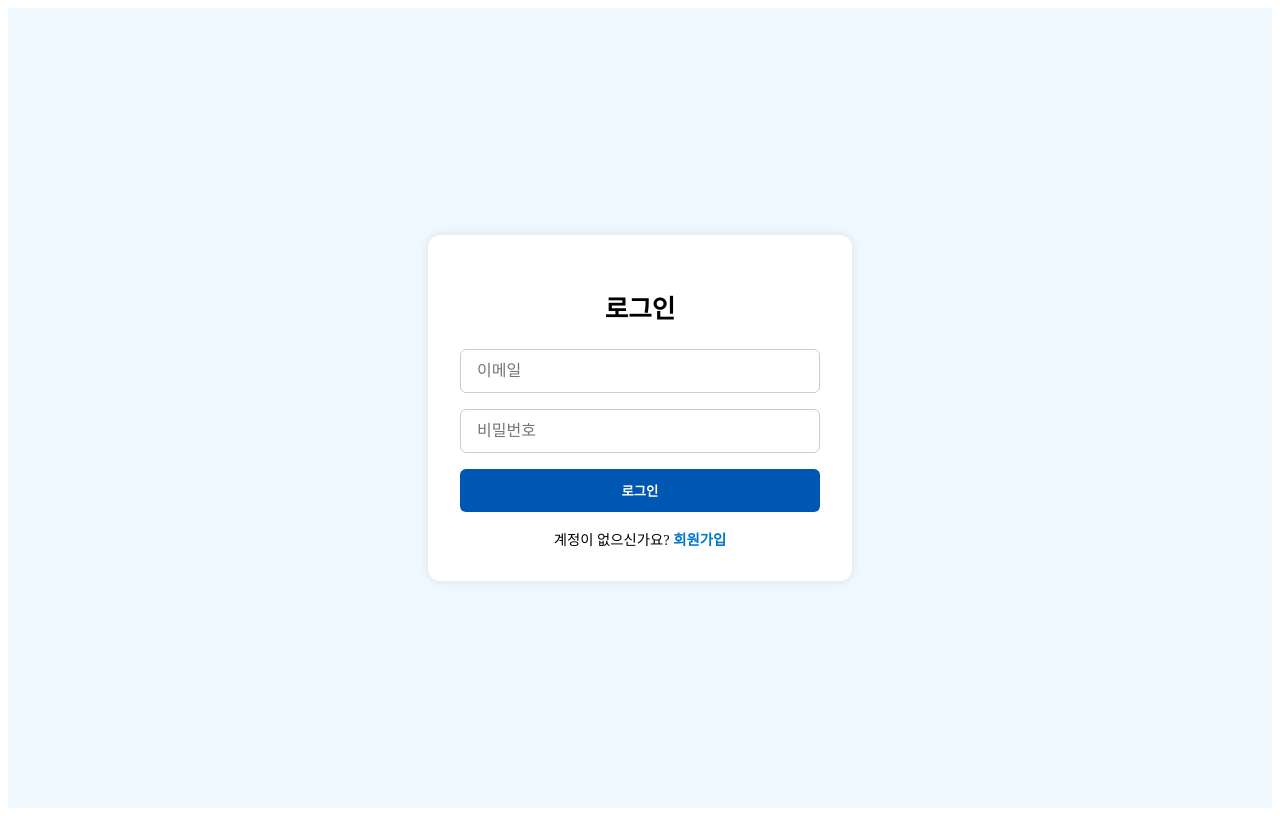
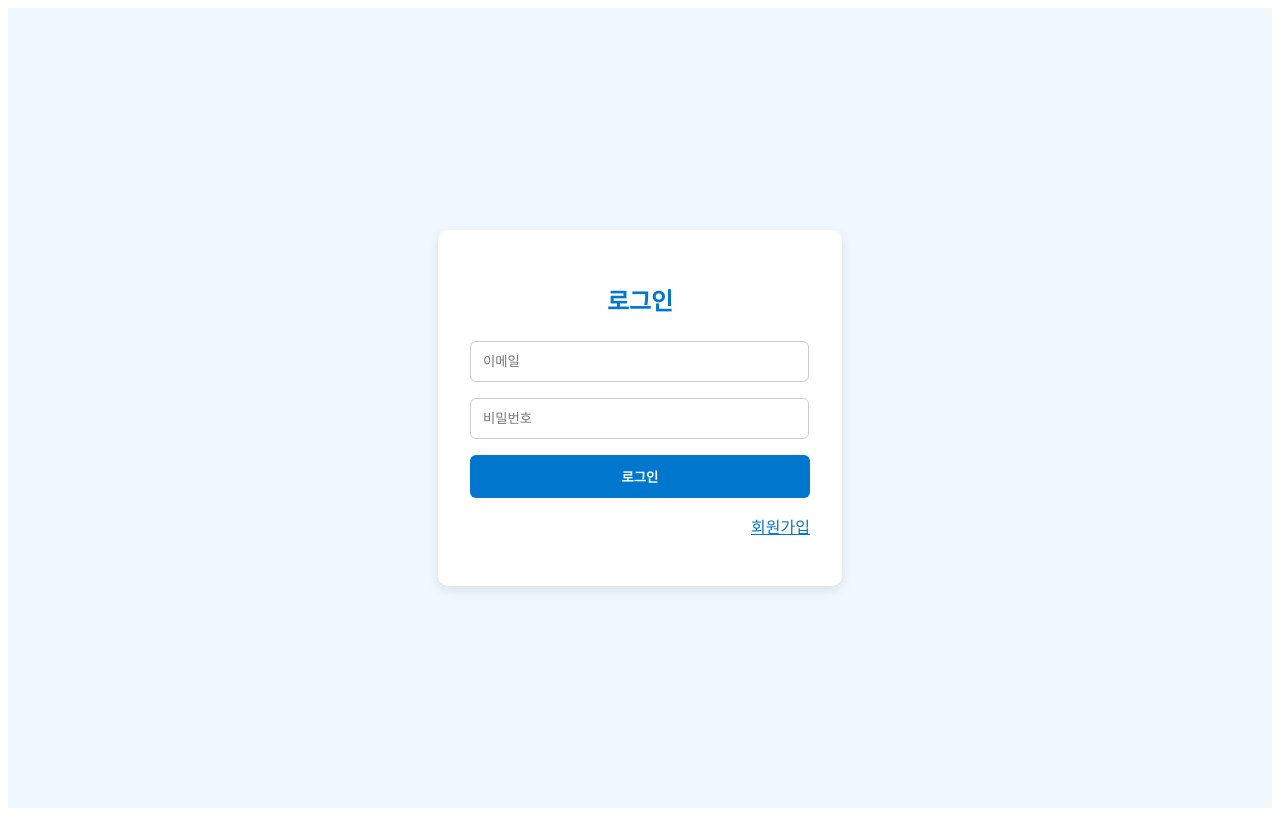
Before and after one commit to when630/eformsignsampledocs, a React (Create React App) app in the folder frontend/: page /login in a window 1280 px wide. Built offline with nearby package versions, Linux system fonts and the light colour scheme.

Commit message:
#5 로그인 회원가입 페이지 토큰에 맞춰 수정

```diff
--- a/frontend/src/App.tsx
+++ b/frontend/src/App.tsx
@@ -1,18 +1,13 @@
+// src/App.tsx
 import React from 'react';
-import { BrowserRouter as Router, Routes, Route } from 'react-router-dom';
-import LoginPage from './pages/login';
-import MainPage from './pages';
-import RegisterPage from './pages/register';
+import { BrowserRouter } from 'react-router-dom';
+import Router from './router';
 
 function App() {
   return (
-    <Router>
-      <Routes>
-        <Route path="/login" element={<LoginPage />} />
-        <Route path="/register" element={<RegisterPage />} />
-        <Route path="/" element={<MainPage />} />
-      </Routes>
-    </Router>
+    <BrowserRouter>
+      <Router />
+    </BrowserRouter>
   );
 }
 
--- /dev/null
+++ b/frontend/src/components/ProtectedRoute.tsx
@@ -0,0 +1,19 @@
+// src/components/ProtectedRoute.tsx
+import React from 'react';
+import { Navigate } from 'react-router-dom';
+
+type Props = {
+  children: React.ReactNode;
+};
+
+const ProtectedRoute = ({ children }: Props) => {
+  const token = localStorage.getItem('access_token');
+
+  if (!token) {
+    return <Navigate to="/login" replace />;
+  }
+
+  return <>{children}</>;
+};
+
+export default ProtectedRoute;
--- a/frontend/src/index.tsx
+++ b/frontend/src/index.tsx
@@ -2,7 +2,7 @@ import React from 'react';
 import ReactDOM from 'react-dom/client';
 import App from './App';
 
-const root = ReactDOM.createRoot(document.getElementById('root') as HTMLElement);
+const root = ReactDOM.createRoot(document.getElementById('root')!);
 root.render(
   <React.StrictMode>
     <App />
--- a/frontend/src/pages/index.tsx
+++ b/frontend/src/pages/index.tsx
@@ -1,6 +1,6 @@
-// pages/login/index.tsx
+// pages/index.tsx
 import React from 'react';
-import './style.css'; // 같은 폴더 내 CSS
+import './style.css';
 
 const MainPage = () => {
   return (
--- a/frontend/src/pages/login/index.tsx
+++ b/frontend/src/pages/login/index.tsx
@@ -1,60 +1,47 @@
 import React, { useState } from 'react';
-import { useNavigate, Link } from 'react-router-dom';
-import './style.css'; // 스타일 파일 경로에 맞게 수정
-
-import { login } from '../../services/api'; // 상대경로로 수정
+import './style.css';
+import { useNavigate } from 'react-router-dom';
+import { login } from '../../services/api';
 
 const LoginPage = () => {
-  const navigate = useNavigate();
   const [email, setEmail] = useState('');
   const [password, setPassword] = useState('');
-  const [errorMessage, setErrorMessage] = useState('');
+  const navigate = useNavigate();
 
-  const handleLogin = async (e: React.FormEvent) => {
+  const handleSubmit = async (e: React.FormEvent) => {
     e.preventDefault();
     try {
       const res = await login(email, password);
-      console.log('✅ 로그인 성공:', res);
-
-      // 토큰 저장 (예: localStorage)
       localStorage.setItem('access_token', res.access_token);
-      localStorage.setItem('refresh_token', res.refresh_token);
-
-      // 메인 페이지로 이동
+      alert('로그인 성공');
       navigate('/');
     } catch (err: any) {
-      console.error('❌ 로그인 실패:', err);
-      setErrorMessage(typeof err === 'string' ? err : '로그인 실패');
+      alert('로그인 실패: ' + err?.response?.data || err.message);
     }
   };
 
   return (
     <div className="login-wrapper">
-      <form className="login-form" onSubmit={handleLogin}>
+      <form className="login-form" onSubmit={handleSubmit}>
         <h2 className="login-title">로그인</h2>
-        {errorMessage && <p className="login-error">{errorMessage}</p>}
         <input
+          className="login-input"
           type="email"
           placeholder="이메일"
           value={email}
           onChange={(e) => setEmail(e.target.value)}
-          className="login-input"
           required
         />
         <input
+          className="login-input"
           type="password"
           placeholder="비밀번호"
           value={password}
           onChange={(e) => setPassword(e.target.value)}
-          className="login-input"
           required
         />
-        <button type="submit" className="login-button">
-          로그인
-        </button>
-        <div className="login-register-link">
-          계정이 없으신가요? <Link to="/register">회원가입</Link>
-        </div>
+        <button type="submit" className="login-button">로그인</button>
+        <p className="register-link" onClick={() => navigate('/register')}>회원가입</p>
       </form>
     </div>
   );
--- a/frontend/src/pages/login/style.css
+++ b/frontend/src/pages/login/style.css
@@ -1,68 +1,64 @@
 .login-wrapper {
+  display: flex;
+  justify-content: center;
+  align-items: center;
   height: 100vh;
-  display: flex;
-  align-items: center;
-  justify-content: center;
-  background-color: #f0f8ff;
+  background-color: #f0f8ff; /* 연한 파랑 배경 */
 }
 
 .login-form {
-  background: #fff;
+  background-color: #ffffff;
   padding: 2rem;
-  border-radius: 12px;
-  box-shadow: 0 0 10px rgba(0, 0, 0, 0.1);
-  width: 360px;
-  display: flex;
-  flex-direction: column;
+  border-radius: 10px;
+  box-shadow: 0px 4px 12px rgba(0, 0, 0, 0.1);
+  width: 340px;
 }
 
 .login-title {
   margin-bottom: 1.5rem;
-  font-size: 1.6rem;
-  font-weight: bold;
   text-align: center;
+  color: #0077cc; /* 파랑 계열 제목 색 */
 }
 
 .login-input {
-  padding: 0.75rem 1rem;
+  width: 92%;
+  padding: 0.75rem;
   margin-bottom: 1rem;
-  border: 1px solid #ccc;
+  border: 1px solid #cccccc;
   border-radius: 6px;
-  font-size: 1rem;
 }
 
 .login-button {
-  padding: 0.75rem 1rem;
-  background-color: #0056b3;
-  color: #fff;
-  font-weight: bold;
+  width: 100%;
+  padding: 0.75rem;
+  background-color: #0077cc;
+  color: white;
   border: none;
   border-radius: 6px;
+  font-weight: bold;
   cursor: pointer;
 }
 
 .login-button:hover {
-  background-color: #004999;
+  background-color: #005fa3;
 }
 
 .login-error {
   color: red;
-  font-size: 0.9rem;
   text-align: center;
+  margin-bottom: 1rem;
 }
 
-.login-register-link {
-  text-align: center;
+.register-link {
   margin-top: 1rem;
-  font-size: 0.9rem;
+  text-align: right;
+  color: #0077cc;
+  cursor: pointer;
+  text-decoration: underline;
+  font-weight: 500;
+  transition: color 0.2s ease;
 }
 
-.login-register-link a {
-  color: #0077cc;
-  text-decoration: none;
-  font-weight: bold;
+.register-link:hover {
+  color: #005fa3;
 }
-
-.login-register-link a:hover {
-  text-decoration: underline;
-}
--- a/frontend/src/pages/register/index.tsx
+++ b/frontend/src/pages/register/index.tsx
@@ -1,24 +1,24 @@
-// src/pages/register/index.tsx
 import React, { useState } from 'react';
+import './style.css';
 import { useNavigate } from 'react-router-dom';
-import './style.css';
-import { registerAccount } from '../../services/api';
+import { register } from '../../services/api';
 
 const RegisterPage = () => {
-  const navigate = useNavigate();
   const [email, setEmail] = useState('');
   const [name, setName] = useState('');
   const [password, setPassword] = useState('');
-  const [error, setError] = useState('');
+  const [apiKey, setApiKey] = useState('');
+  const [secretKey, setSecretKey] = useState('');
+  const navigate = useNavigate();
 
   const handleRegister = async (e: React.FormEvent) => {
     e.preventDefault();
     try {
-      await registerAccount({ email, name, password });
-      alert('회원가입이 완료되었습니다.');
+      await register({ email, name, password, apiKey, secretKey });
+      alert('회원가입 성공!');
       navigate('/login');
     } catch (err: any) {
-      setError(err.message || '회원가입 실패');
+      alert('회원가입 실패: ' + err?.response?.data || err.message);
     }
   };
 
@@ -26,32 +26,47 @@ const RegisterPage = () => {
     <div className="register-wrapper">
       <form className="register-form" onSubmit={handleRegister}>
         <h2 className="register-title">회원가입</h2>
-        {error && <div className="register-error">{error}</div>}
         <input
+          className="register-input"
           type="email"
           placeholder="이메일"
           value={email}
           onChange={(e) => setEmail(e.target.value)}
-          className="register-input"
           required
         />
         <input
+          className="register-input"
           type="text"
           placeholder="이름"
           value={name}
           onChange={(e) => setName(e.target.value)}
-          className="register-input"
           required
         />
         <input
+          className="register-input"
           type="password"
           placeholder="비밀번호"
           value={password}
           onChange={(e) => setPassword(e.target.value)}
-          className="register-input"
           required
         />
-        <button type="submit" className="register-button">가입하기</button>
+        <input
+          className="register-input"
+          type="text"
+          placeholder="API Key"
+          value={apiKey}
+          onChange={(e) => setApiKey(e.target.value)}
+          required
+        />
+        <input
+          className="register-input"
+          type="text"
+          placeholder="Secret Key"
+          value={secretKey}
+          onChange={(e) => setSecretKey(e.target.value)}
+          required
+        />
+        <button type="submit" className="register-button">회원가입</button>
       </form>
     </div>
   );
--- a/frontend/src/pages/register/style.css
+++ b/frontend/src/pages/register/style.css
@@ -1,4 +1,3 @@
-/* src/pages/register/register.css */
 .register-wrapper {
   display: flex;
   justify-content: center;
--- /dev/null
+++ b/frontend/src/router.tsx
@@ -0,0 +1,26 @@
+// src/App.tsx 또는 src/Router.tsx (라우팅 정의 부분)
+
+import { Routes, Route } from 'react-router-dom';
+import LoginPage from './pages/login';
+import RegisterPage from './pages/register';
+import MainPage from './pages';
+import ProtectedRoute from './components/ProtectedRoute';
+
+function App() {
+  return (
+    <Routes>
+      <Route path="/login" element={<LoginPage />} />
+      <Route path="/register" element={<RegisterPage />} />
+      <Route
+        path="/"
+        element={
+          <ProtectedRoute>
+            <MainPage />
+          </ProtectedRoute>
+        }
+      />
+    </Routes>
+  );
+}
+
+export default App;
--- a/frontend/src/services/api.ts
+++ b/frontend/src/services/api.ts
@@ -2,31 +2,26 @@ import axios from 'axios';
 
 const BASE_URL = 'http://localhost:8080/api';
 
-export const login = async (email: string, password: string): Promise<any> => {
+export const login = async (email: string, password: string) => {
   try {
     const response = await axios.post(`${BASE_URL}/auth/login`, {
       email,
       password,
     });
-    return response.data; // access_token, refresh_token 등
-  } catch (error: unknown) {
-    // 타입 단언 후 처리
-    if (axios.isAxiosError(error) && error.response) {
-      throw error.response.data;
-    }
-    throw new Error('로그인 실패');
+
+    return response.data; // { access_token, email }
+  } catch (error: any) {
+    throw error.response?.data || '로그인 실패';
   }
 };
 
-export const registerAccount = async ({ email, name, password }: { email: string; name: string; password: string }) => {
-  try {
-    const response = await axios.post(`${BASE_URL}/auth/register`, {
-      email,
-      name,
-      password,
-    });
-    return response.data;
-  } catch (error: any) {
-    throw error.response?.data || '회원가입 실패';
-  }
+export const register = async (data: {
+  email: string;
+  name: string;
+  password: string;
+  apiKey: string;
+  secretKey: string;
+}) => {
+  const response = await axios.post(`${BASE_URL}/auth/register`, data);
+  return response.data;
 };
```
Also changed, not shown: frontend/src/services/axiosInstance.ts (added, +15 -0 lines).
